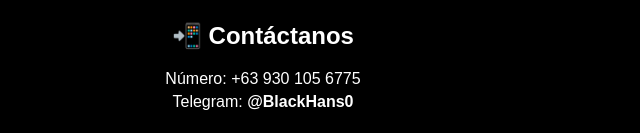
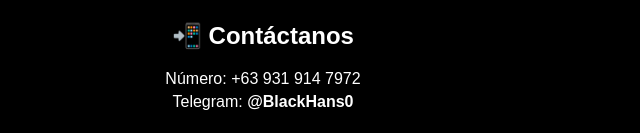
Before and after one commit to Hectorr019/Webventas, a plain HTML site: page index.html in a window 1280 px wide. Shown: the part 955-1088 px from the top of the page, 377-1017 px from the left. Drawn offline with Linux system fonts and the light colour scheme.

Commit message:
Update index.html

```diff
--- a/index.html
+++ b/index.html
@@ -139,7 +139,7 @@
 
     <div class="social">
       <h2>📲 Contáctanos</h2>
-      <p>Número: +63 930 105 6775</p>
+      <p>Número: +63 931 914 7972</p>
       <p>Telegram: <strong>@BlackHans0</strong></p>
     </div>
   </div>
```
